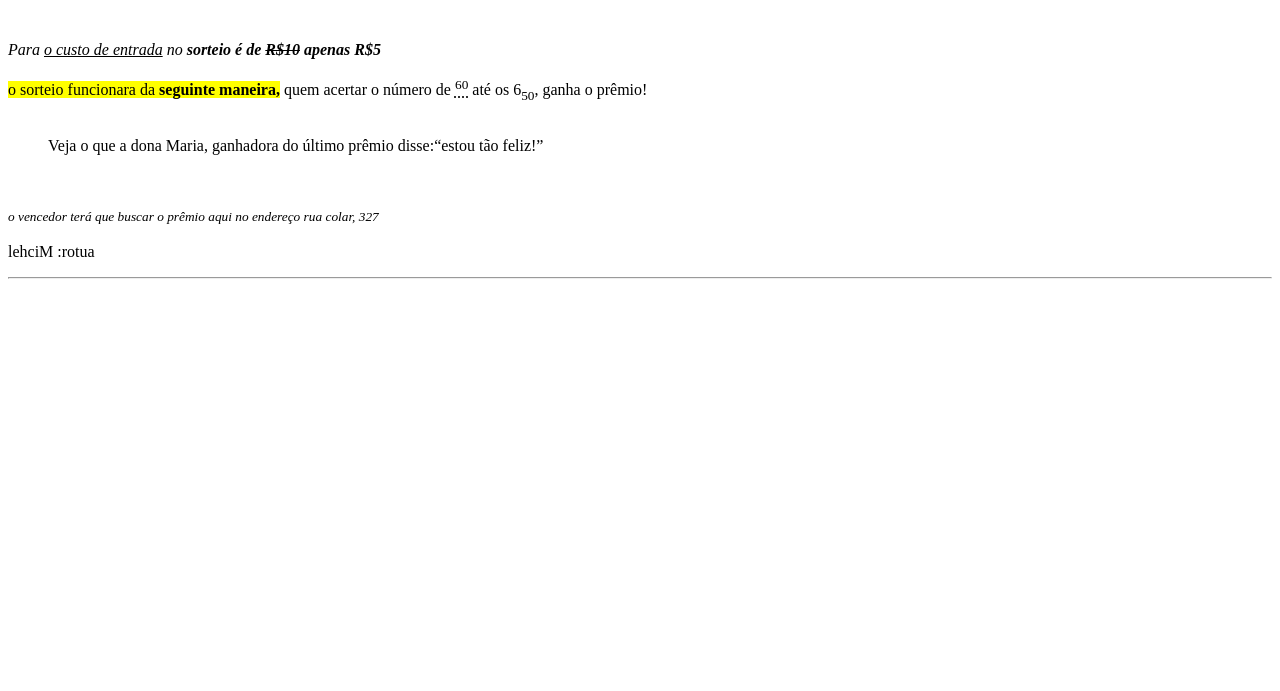
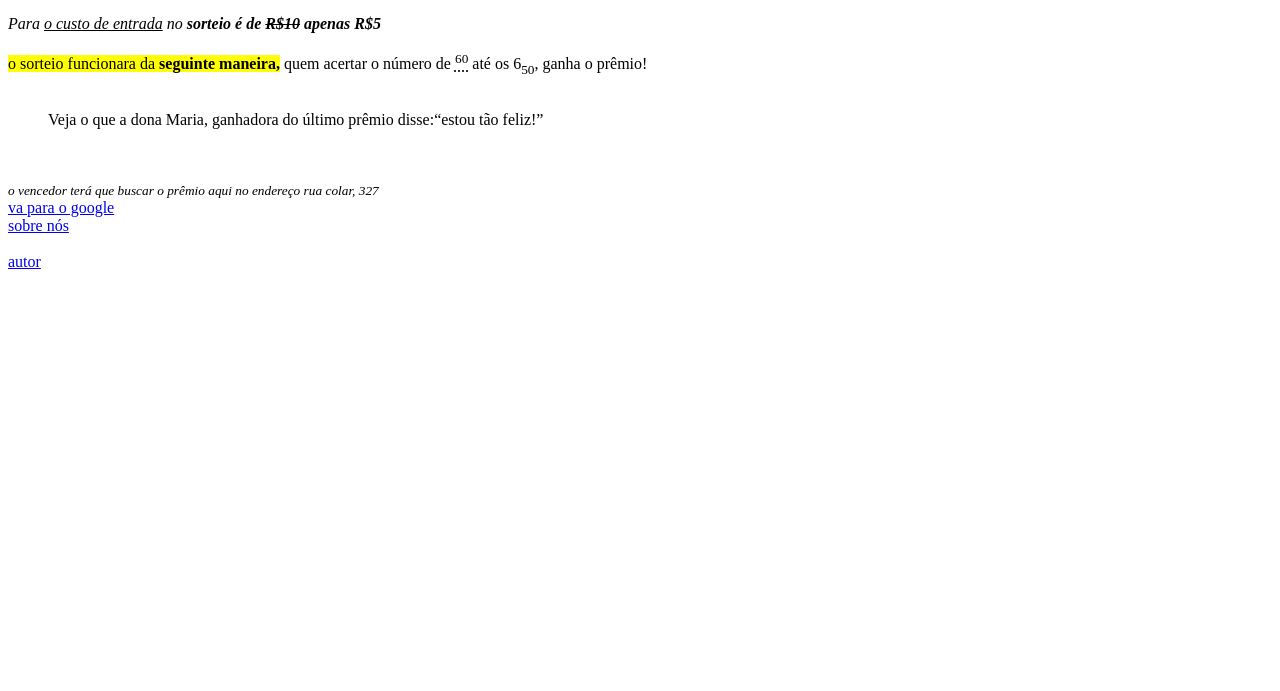
Before and after one commit to mishelsamurai/aprendendo1, a plain HTML site: page index.html in a window 1280 px wide. Shown: the part 109-800 px from the top of the page. Drawn offline with Linux system fonts and the light colour scheme.

Commit message:
Update index.html

```diff
--- a/index.html
+++ b/index.html
@@ -4,25 +4,38 @@
     <meta charset="UTF-8">
     <meta http-equiv="X-UA-Compatible" content="IE=edge">
     <meta name="viewport" content="width=device-width, initial-scale=1.0">
-    <meta name="description" content="site para sorteio!"
-    <title>site para sorteio!</title>
+    <meta name="description" content="site para sorteio!">
+    <meta name="author" content="Michel Santos">
+    <meta name="keywords" content="sorteio, segunda, sorte, prêmio,">
+    <title> Meu primeio site para sorteio!</title>
 </head>
 <body>
     <hr>
+    <!--titulo do projeto-->
     <h1>sorteio pago com grandes prêmio as segundas!</h1>
     <br>
     <p> <i>Para <u>o custo de entrada</u> no <b>sorteio é de <del>R$10</del> apenas R$5</b></i>
     <br><br>
 
+    <!--regras de como o sorteio funciona-->
     <mark>o sorteio funcionara da <strong>seguinte maneira,</strong></mark> quem acertar o número de <abbr title="número decimal"><sup>60</sup></abbr> até os 6<sub>50</sub>, ganha o prêmio!
     <br><br>
     <blockquote><p>Veja o que a dona Maria, ganhadora do último prêmio disse:<q>estou tão feliz!</q></p></blockquote>
 
+    <!--como receber o prêmio-->
     <br><br>
         <address><small>o vencedor terá que buscar o prêmio aqui no endereço rua colar, 327</small></address>
 
-    <br>
-        <bdo dir="rtl">autor: Michel</bdo>
+         <!--LINKS-->
+        <a href="https://google.com" target="_blank">va para o google</a>
+        <br>
+        <a href="sobre nós.html">sobre nós</a> <br><br>
+
+        <a href="equipe/michel.html">autor</a>
+
+
+        <br>
+        <!--<bdo dir="rtl">autor: Michel</bdo>
 
     </p>
     <hr>
```
